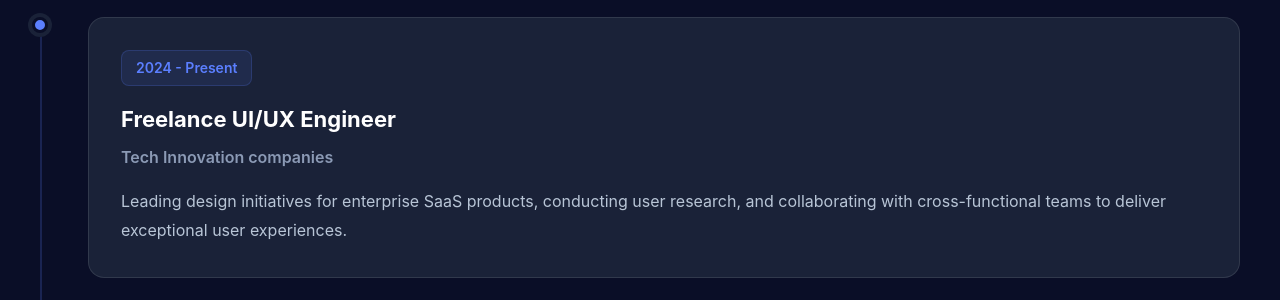
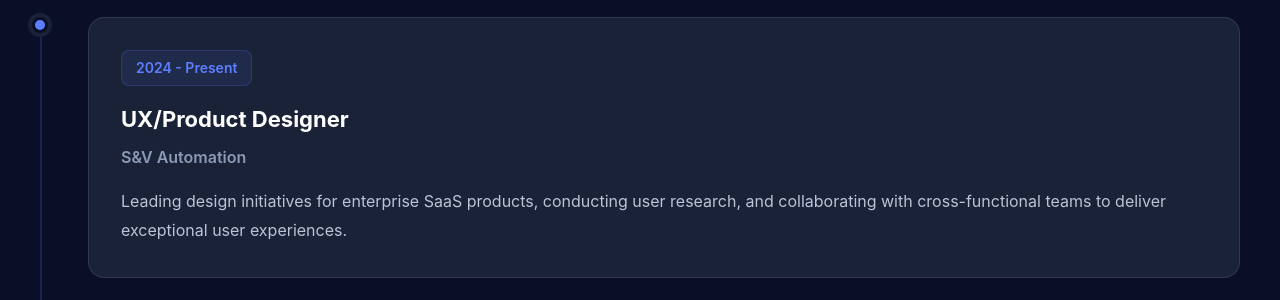
Before and after one commit to rajassvi/AI-powered-portfolio, a Flask app: page /about in a window 1280 px wide. Shown: the part 1683-1983 px from the top of the page. Run offline with Flask 3, Linux system fonts and the light colour scheme; some web fonts are replaced.

Commit message:
Final update

```diff
--- a/templates/about.html
+++ b/templates/about.html
@@ -82,8 +82,8 @@ I believe great design is not decoration, it's system thinking made visible.I de
                 <div class="timeline-dot"></div>
                 <div class="timeline-content">
                     <span class="timeline-date">2024 - Present</span>
-                    <h3>Freelance UI/UX Engineer</h3>
-                    <p class="company">Tech Innovation companies</p>
+                    <h3> UX/Product Designer</h3>
+                    <p class="company">S&V Automation</p>
                     <p>Leading design initiatives for enterprise SaaS products, conducting user research, and collaborating with cross-functional teams to deliver exceptional user experiences.</p>
                 </div>
             </div>
```
